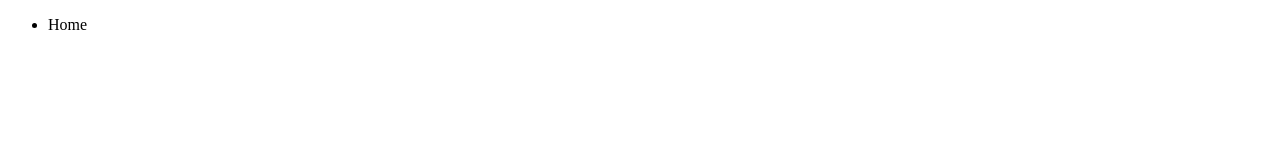
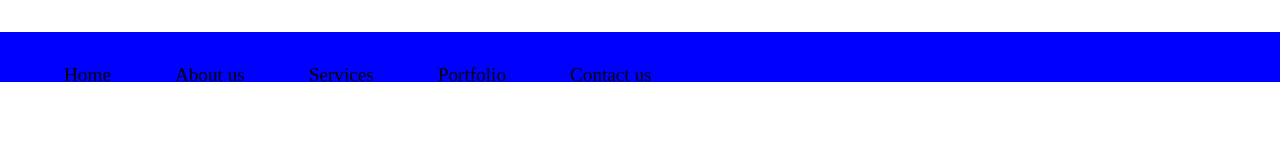
Before and after one commit to Nafula-Doreen/calculator2, a plain HTML site: page index.html in a window 1280 px wide. Drawn offline with Linux system fonts and the light colour scheme.

Commit message:
navbar Home link

```diff
--- a/index.html
+++ b/index.html
@@ -4,11 +4,18 @@
     <meta charset="UTF-8">
     <meta http-equiv="X-UA-Compatible" content="IE=edge">
     <meta name="viewport" content="width=device-width, initial-scale=1.0">
+    <link rel="stylesheet" href="./style.css">
     <title>Document</title>
 </head>
 <body>
+   <div class="name">
     <ul>
         <li>Home</li>
+        <li>About us</li>
+        <li>Services</li>
+        <li>Portfolio</li>
+        <li>Contact us</li>
     </ul>
+   </div>
 </body>
 </html>
--- a/style.css
+++ b/style.css
@@ -0,0 +1,28 @@
+*{
+    margin: 0;
+    padding: 0;
+    box-sizing: border-box;
+}
+
+
+.name{
+    background-color: blue;
+    margin: 0;
+    padding: 0;
+    box-sizing: border-box;
+    /* display: flex; */
+    height: 50px;
+    width: 100%;
+}
+
+.name ul {
+    display: flex;
+    margin: 2rem;
+}
+li{
+    display: flex;
+    margin: 2rem;
+    font-size: 1.2rem;
+    margin-bottom: 30px;
+
+}
```
Also changed, not shown: js/main.js (deleted).
